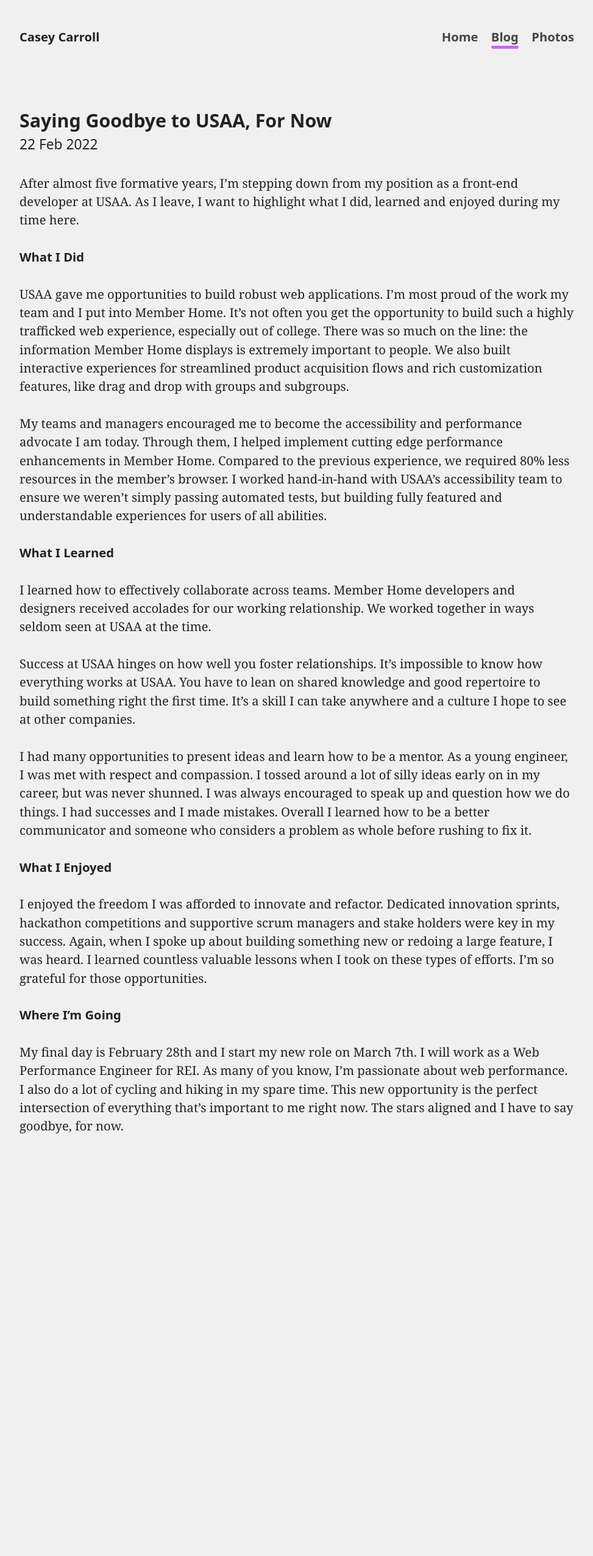
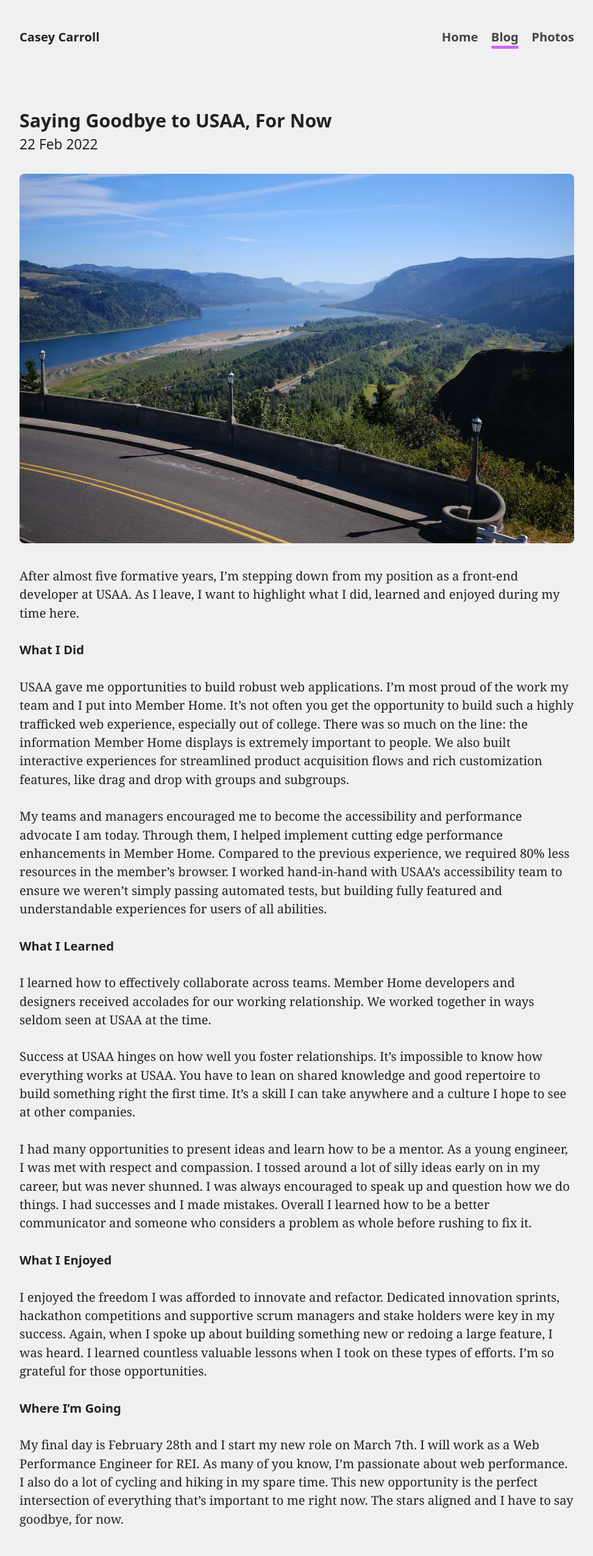
Before and after one commit to caseycarroll/caseycarroll.github.io, a Jekyll site: the page built from _posts/2022-02-22-saying-goodbye.markdown, in a window 1280 px wide. Shown: the whole page at 61% size, without its empty margins (153-1126 px from the left). Built offline with Jekyll 4.4.1, drawn with Linux system fonts in a browser that asks for light colours; before the commit the page ends 1907 px from its top, so only the background shows below that.

Commit message:
add hero image to posts

```diff
--- a/_layouts/post.html
+++ b/_layouts/post.html
@@ -9,5 +9,8 @@ layout: default
             <span class="subheader">{{page.date | date_to_string }}</span>
         </h1>
     </div>
+    <div>
+        <img class="hero-img" src="{{page.hero-img}}" />
+    </div>
     {{content}}
 </article>
--- a/_posts/2022-02-22-saying-goodbye.markdown
+++ b/_posts/2022-02-22-saying-goodbye.markdown
@@ -2,6 +2,7 @@
 layout: post
 title:  "Saying Goodbye to USAA, For Now"
 date:   2022-02-22 08:03:12 -0800
+hero-img: /assets/images/compressed/DSCF0486.webp
 ---
 After almost five formative years, I'm stepping down from my position as a front-end developer at USAA. As I leave, I want to highlight what I did, learned and enjoyed during my time here.
 
--- a/assets/css/main.css
+++ b/assets/css/main.css
@@ -307,3 +307,10 @@ article h1 {
 pre {
     padding: 1rem;
 }
+
+.hero-img {
+    box-shadow: none;
+    border-radius: 8px;
+    aspect-ratio: 9 / 6;
+    background-color: var(--transparent-primary-color);
+}
```
